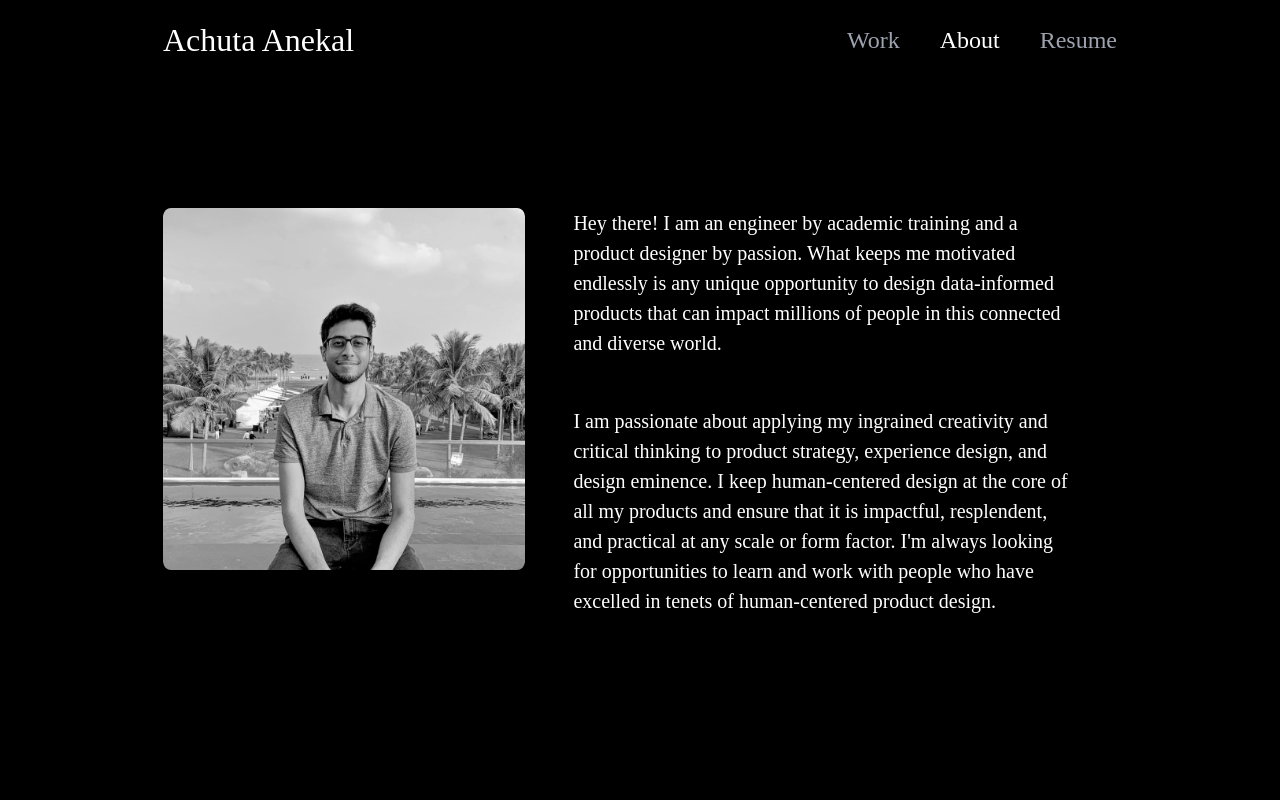
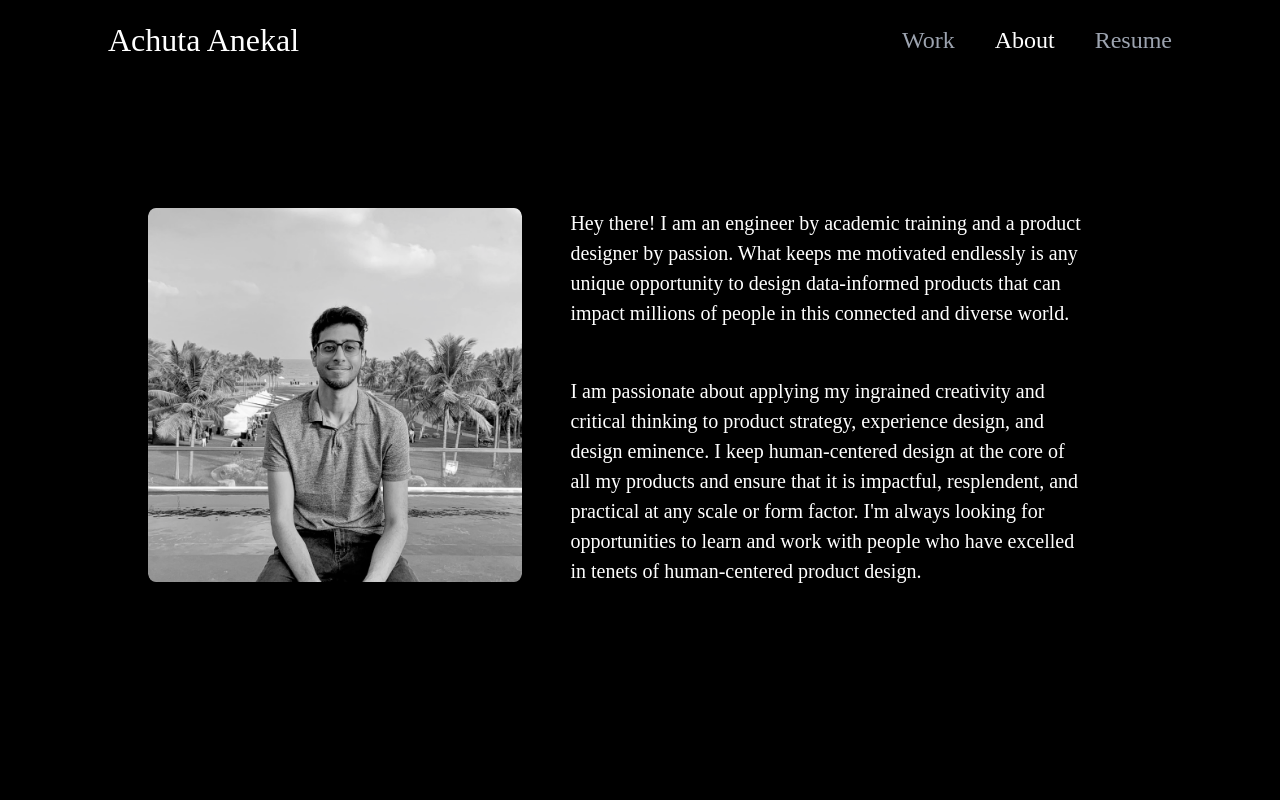
Before and after one commit to nrvarun/achuta, a Next.js app: page /about in a window 1280 px wide. Shown: the top 800 px of the page. Built offline with nearby package versions, Linux system fonts and the light colour scheme; a web font is replaced by a local one.

Commit message:
homepage updated

```diff
--- a/components/Footer/Footer.tsx
+++ b/components/Footer/Footer.tsx
@@ -3,7 +3,7 @@ import React from "react";
 const Footer = ({ children }: any) => {
   return (
     <footer className="bg-black xl:px-0">
-      <div className="container mx-auto section-padding-x">
+      <div className="container mx-auto">
         <div>{children}</div>
         <div className="md:flex border-t border-white content-center pt-6 pb-14 md:pb-20 xl:pb-24">
           <div className="md:w-1/3 mb-16">
--- a/components/Header/Header.tsx
+++ b/components/Header/Header.tsx
@@ -8,12 +8,12 @@ const Header = ({ isScrolling }: { isScrolling: Boolean }) => {
 
   return (
     <header
-      className={`py-5 md:py-6 bg-black ${
+      className={`py-5 md:py-6 bg-black section-padding-x px-0 ${
         isScrolling ? "fixed" : "static"
       } top-0 left-0 right-0 z-10`}
     >
-      <div className="container flex flex-row m-auto content-center section-padding-x">
-        <div className="w-1/2 content-center flex">
+      <div className="container m-auto content-center grid grid-cols-2">
+        <div className="content-center flex">
           <Link href="/">
             <a className="no-underline">
               <h1 className="sf-heavy capitalize text-xl md:text-2xl xl:text-3.5xl text-white my-auto">
@@ -22,7 +22,7 @@ const Header = ({ isScrolling }: { isScrolling: Boolean }) => {
             </a>
           </Link>
         </div>
-        <div className="w-1/2 flex">
+        <div className="flex">
           <nav className="ml-auto my-auto">
             <ul className="flex ml-auto">
               <li className="mr-5 xl:mr-10">
--- a/styles/global.scss
+++ b/styles/global.scss
@@ -88,27 +88,21 @@ main {
     margin-top: 60px;
   }
 
-  @media (min-width: 767px) {
+  @media (min-width: 992px) {
     margin-top: 80px;
   }
 }
 
 .container {
-  width: 100%;
-
-  @media (min-width: 992px) {
-    max-width: 962px;
+  @media (min-width: 1440px) {
+    max-width: 1320px;
   }
 
-  @media (min-width: 1200px) {
-    max-width: 1170px;
+  @media (min-width: 1600px) {
+    max-width: 1520px;
   }
 
-  @media (min-width: 1300px) {
-    max-width: 1270px;
-  }
-
-  @media (min-width: 1440px) {
-    max-width: 1420px;
+  @media (min-width: 1920px) {
+    max-width: 1820px;
   }
 }
--- a/tailwind.config.js
+++ b/tailwind.config.js
@@ -19,6 +19,9 @@ module.exports = {
     extend: {
       screens: {
         xxl: "1360px",
+        xlg: "1440px",
+        hd: "1920px",
+        xhd: "2560px",
       },
       fontSize: {
         "2.5xl": "1.75rem",
--- a/views/Home/HomePortfolio/HomePortfolio.tsx
+++ b/views/Home/HomePortfolio/HomePortfolio.tsx
@@ -5,7 +5,7 @@ import Portfolio from "@components/Portfolio";
 const HomePortfolio = () => {
   return (
     <section className="bg-black">
-      <div className="container mx-auto pb-20 md:pb-40 xl:pb-56 section-padding-x">
+      <div className="container mx-auto pb-20 md:pb-40 xl:pb-56 xl:px-7 xlg:px-9 hd:px-14">
         <div className="grid grid-cols-1 md:grid-cols-2 gap-14 md:gap-24 xl:gap-28 xl:mb-3">
           <div>
             <Link href="/" passHref>
```
